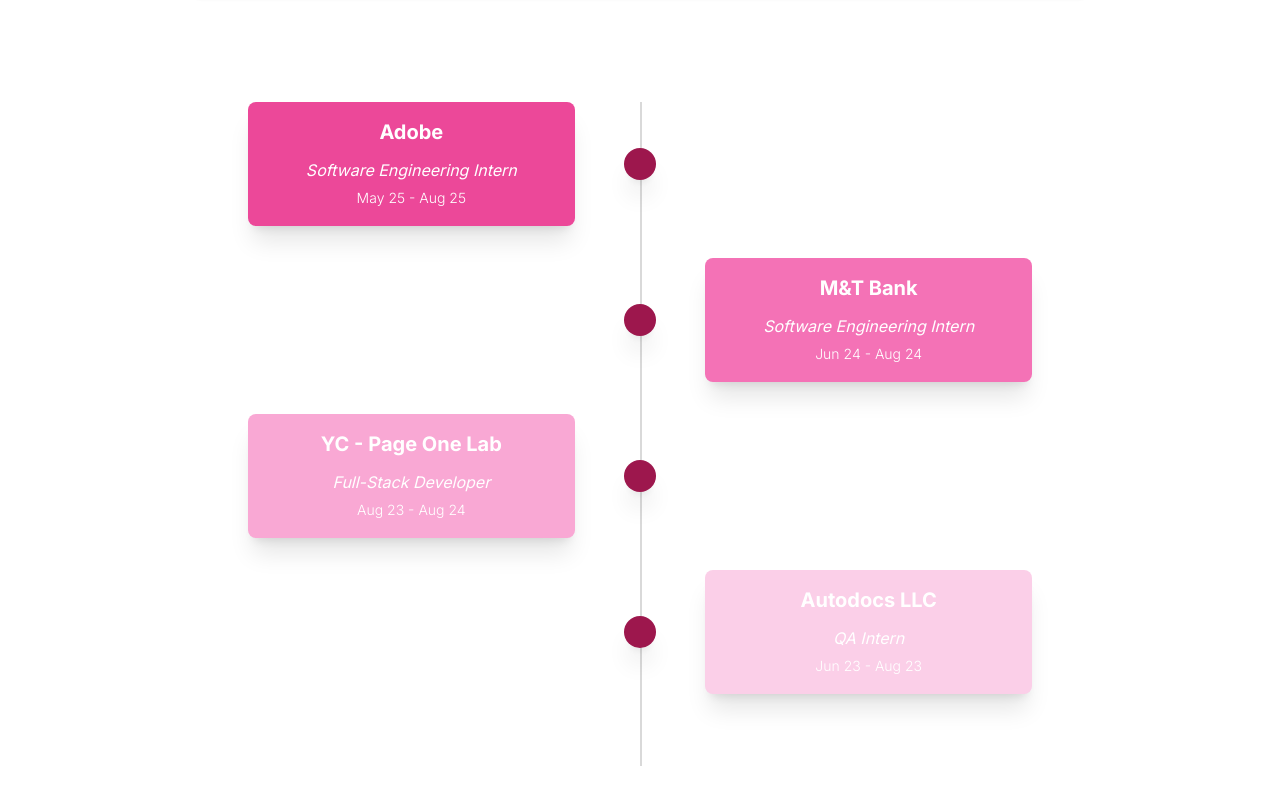
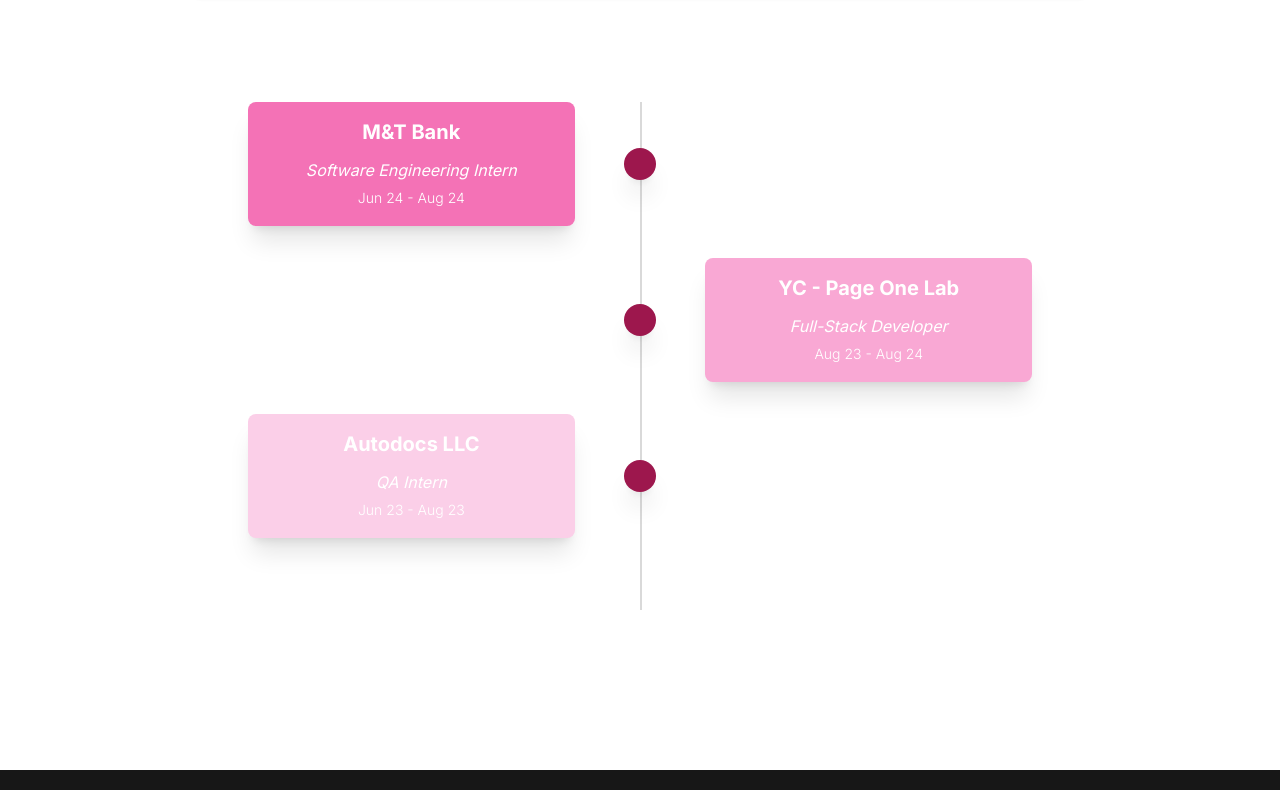
Before and after one commit to cindyzli/Portfolio, a Next.js app: page / in a window 1280 px wide. Shown: the part 1790-2580 px from the top of the page. Built offline with nearby package versions, Linux system fonts and the light colour scheme.

Commit message:
modify work exp

```diff
--- a/src/components/WorkTimeline.tsx
+++ b/src/components/WorkTimeline.tsx
@@ -1,7 +1,7 @@
 import React, { useState } from 'react';
 
 const timelineData = [
-    { id: 1, date: 'May 25 - Aug 25', title: 'Adobe', desc: 'Software Engineering Intern', color: 'bg-pink-500' },
+    //{ id: 1, date: 'May 25 - Aug 25', title: 'Adobe', desc: 'Software Engineering Intern', color: 'bg-pink-500' },
     { id: 2, date: 'Jun 24 - Aug 24', title: 'M&T Bank', desc: 'Software Engineering Intern', color: 'bg-pink-400' },
     { id: 3, date: 'Aug 23 - Aug 24', title: 'YC - Page One Lab', desc: 'Full-Stack Developer', color: 'bg-pink-300' },
     { id: 4, date: 'Jun 23 - Aug 23', title: 'Autodocs LLC', desc: 'QA Intern', color: 'bg-pink-200' },
```
